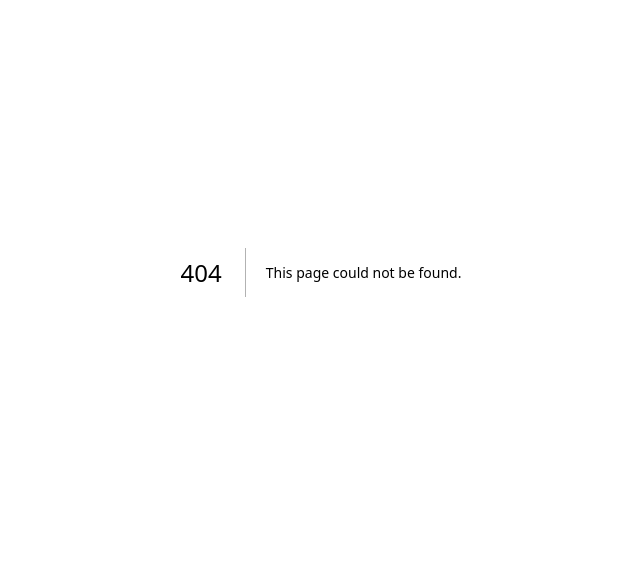
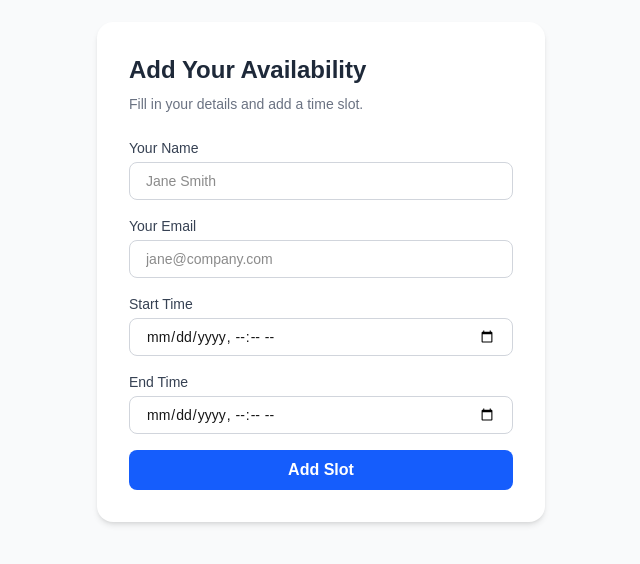
Before and after one commit to saatwika-matta/slotwise, a Next.js app: page /slots in a window 1280 px wide. Before the commit this address had no page. Shown: the part 128-692 px from the top of the page, without its empty margins (319-959 px from the left). Built offline with nearby package versions, Linux system fonts and the light colour scheme.

Commit message:
Day 2: Availability page with slot creation and DB save

```diff
--- /dev/null
+++ b/app/actions/slots.ts
@@ -0,0 +1,36 @@
+"use server";
+
+import { prisma } from "@/lib/prisma";
+import { revalidatePath } from "next/cache";
+
+export async function createSlot(formData: FormData) {
+  const name = formData.get("name") as string;
+  const email = formData.get("email") as string;
+  const startTime = formData.get("startTime") as string;
+  const endTime = formData.get("endTime") as string;
+
+  if (!name || !email || !startTime || !endTime) {
+    return { error: "All fields are required" };
+  }
+
+  // Find or create the user
+  let user = await prisma.user.findUnique({ where: { email } });
+
+  if (!user) {
+    user = await prisma.user.create({
+      data: { name, email, role: "staff" },
+    });
+  }
+
+  // Create the slot
+  await prisma.slot.create({
+    data: {
+      staffId: user.id,
+      startTime: new Date(startTime),
+      endTime: new Date(endTime),
+    },
+  });
+
+  revalidatePath("/slots");
+  return { success: true };
+}
--- /dev/null
+++ b/app/slots/page.tsx
@@ -0,0 +1,94 @@
+"use client";
+
+import { useState } from "react";
+import { createSlot } from "@/app/actions/slots";
+
+export default function SlotsPage() {
+  const [status, setStatus] = useState<"idle" | "loading" | "success" | "error">("idle");
+  const [message, setMessage] = useState("");
+
+  async function handleSubmit(e: React.FormEvent<HTMLFormElement>) {
+    e.preventDefault();
+    setStatus("loading");
+
+    const formData = new FormData(e.currentTarget);
+    const result = await createSlot(formData);
+
+    if (result?.error) {
+      setStatus("error");
+      setMessage(result.error);
+    } else {
+      setStatus("success");
+      setMessage("Slot added successfully!");
+      (e.target as HTMLFormElement).reset();
+    }
+  }
+
+  return (
+    <main className="min-h-screen bg-gray-50 flex items-center justify-center p-6">
+      <div className="bg-white rounded-2xl shadow-md p-8 w-full max-w-md">
+        <h1 className="text-2xl font-bold text-gray-800 mb-2">Add Your Availability</h1>
+        <p className="text-gray-500 text-sm mb-6">Fill in your details and add a time slot.</p>
+
+        <form onSubmit={handleSubmit} className="space-y-4">
+          <div>
+            <label className="block text-sm font-medium text-gray-700 mb-1">Your Name</label>
+            <input
+              name="name"
+              type="text"
+              placeholder="Jane Smith"
+              className="w-full border border-gray-300 rounded-lg px-4 py-2 text-sm focus:outline-none focus:ring-2 focus:ring-blue-500"
+              required
+            />
+          </div>
+
+          <div>
+            <label className="block text-sm font-medium text-gray-700 mb-1">Your Email</label>
+            <input
+              name="email"
+              type="email"
+              placeholder="jane@company.com"
+              className="w-full border border-gray-300 rounded-lg px-4 py-2 text-sm focus:outline-none focus:ring-2 focus:ring-blue-500"
+              required
+            />
+          </div>
+
+          <div>
+            <label className="block text-sm font-medium text-gray-700 mb-1">Start Time</label>
+            <input
+              name="startTime"
+              type="datetime-local"
+              className="w-full border border-gray-300 rounded-lg px-4 py-2 text-sm focus:outline-none focus:ring-2 focus:ring-blue-500"
+              required
+            />
+          </div>
+
+          <div>
+            <label className="block text-sm font-medium text-gray-700 mb-1">End Time</label>
+            <input
+              name="endTime"
+              type="datetime-local"
+              className="w-full border border-gray-300 rounded-lg px-4 py-2 text-sm focus:outline-none focus:ring-2 focus:ring-blue-500"
+              required
+            />
+          </div>
+
+          <button
+            type="submit"
+            disabled={status === "loading"}
+            className="w-full bg-blue-600 hover:bg-blue-700 text-white font-semibold py-2 rounded-lg transition disabled:opacity-50"
+          >
+            {status === "loading" ? "Saving..." : "Add Slot"}
+          </button>
+
+          {status === "success" && (
+            <p className="text-green-600 text-sm text-center">{message}</p>
+          )}
+          {status === "error" && (
+            <p className="text-red-500 text-sm text-center">{message}</p>
+          )}
+        </form>
+      </div>
+    </main>
+  );
+}
```
